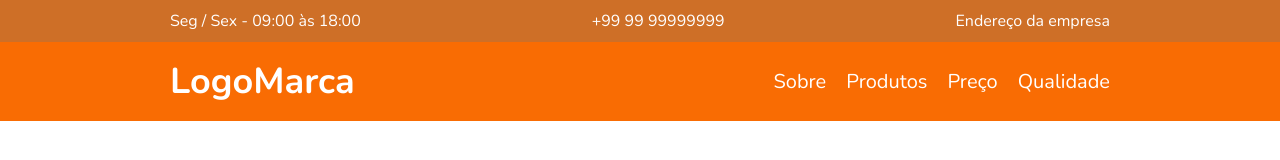
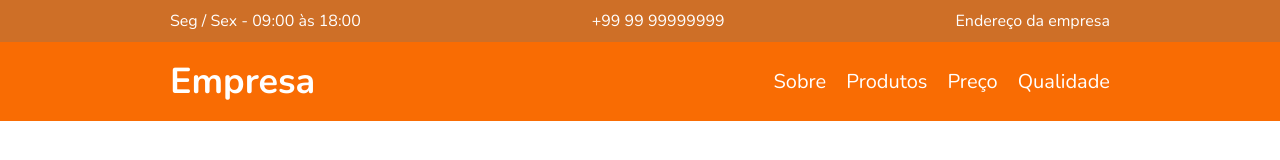
Before and after one commit to EwertonBatista/FlexBox, a plain HTML site: page index.html in a window 1280 px wide. Shown: the top 160 px of the page. Drawn offline with nearby package versions, Linux system fonts and the light colour scheme.

Commit message:
Update index.html

```diff
--- a/index.html
+++ b/index.html
@@ -24,7 +24,7 @@
     <header class="menu-bg">
         <div class="menu">
             <div class="menu-logo">
-                <a href="#">LogoMarca</a>
+                <a href="#">Empresa</a>
             </div>
             <nav class="menu-nav">
                 <ul>
```
